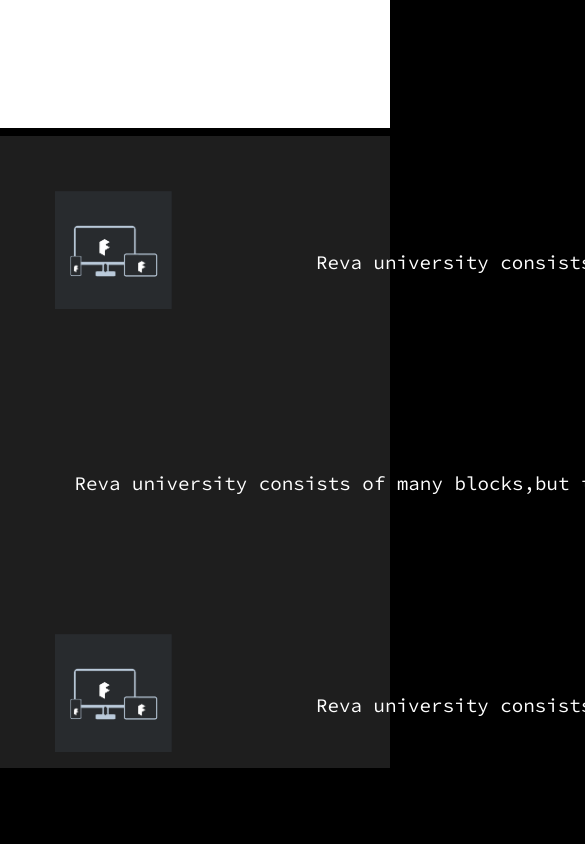
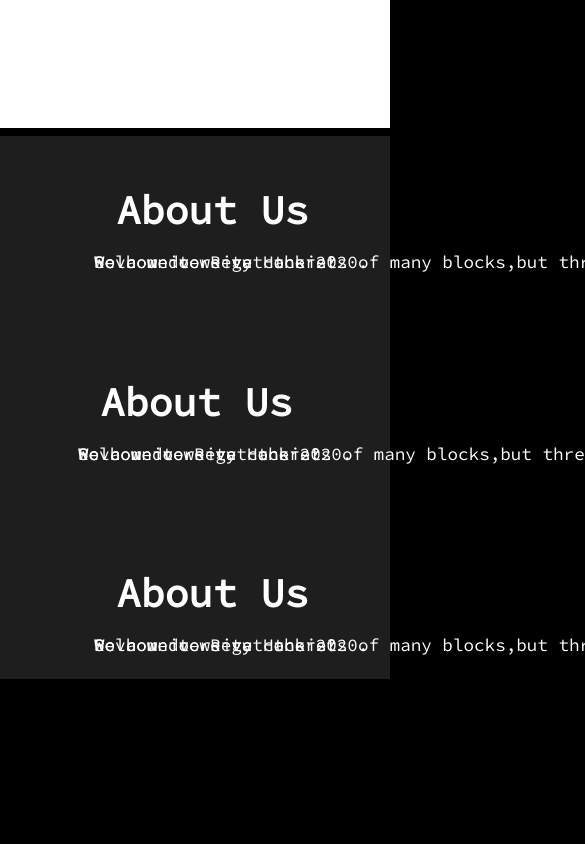
Before and after one commit to shubhambaid/2020, a React (Create React App) app: page /#/ in a window 390 px wide. Shown: the part 940-1784 px from the top of the page, 585 px wide, since content can reach past the window. Built offline with nearby package versions, Linux system fonts and the light colour scheme.

Commit message:
updated about.css
added responsive code

```diff
--- a/src/css/About.css
+++ b/src/css/About.css
@@ -47,3 +47,23 @@ body{
   width: 30vw;
   margin-left:0rem;
 }
+@media screen and (max-width:768px){
+  .slide_image img{
+    display: none;
+  }
+  .grid2{
+    margin-left: 0;
+    padding-left: 0;
+    margin-left: 20%;
+    display: flex;
+  }
+  .slide_content{
+    margin-left: 0;
+    padding-left: 0;
+    width:80%;
+    text-align: center;
+  }
+  .slide_content p{
+    font-size: 1.1rem;
+  }
+}
```
